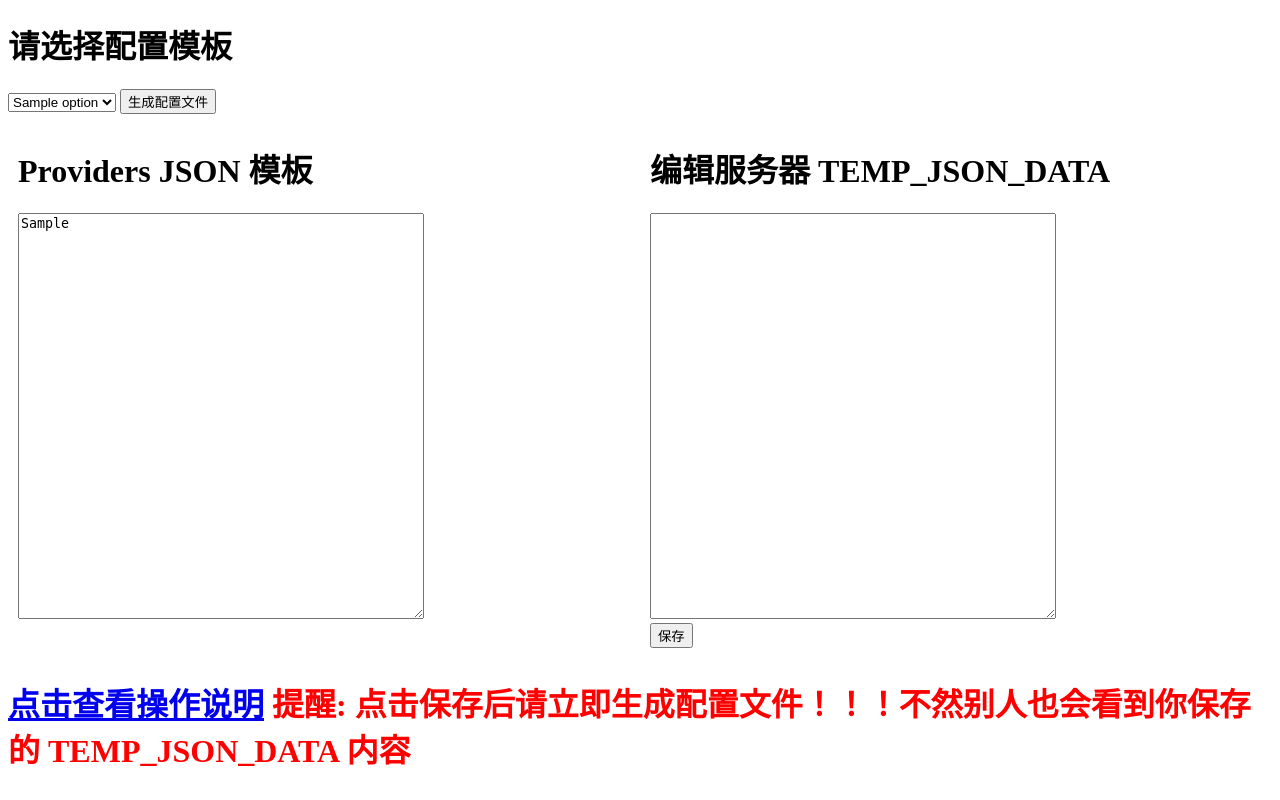
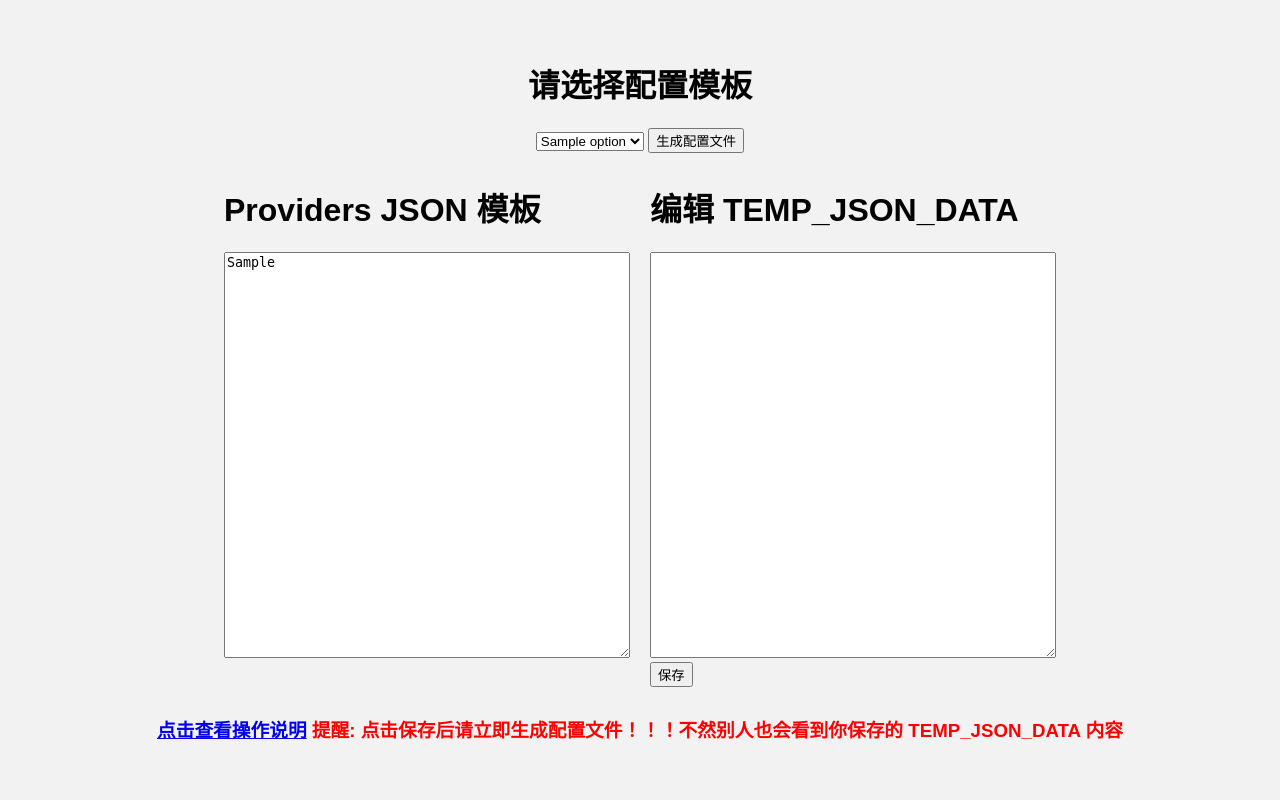
Before and after one commit to gg4924/sing-box-subscribe, a Flask app: template templates/index.html in a window 1280 px wide. Run offline with Flask 3, Linux system fonts and the light colour scheme; the template is opened without the code that fills it: most values are stand-ins (such as "Sample title", 1, 10 or a date in 2020).

Commit message:
修改布局，背景

```diff
--- a/templates/index.html
+++ b/templates/index.html
@@ -5,6 +5,16 @@
     <link rel="icon" href="https://raw.githubusercontent.com/Toperlock/sing-box-subscribe/main/public/favicon.ico" type="image/x-icon">
     <title>生成sing-box配置</title>
     <style>
+        body {
+            display: flex;
+            flex-direction: column;
+            align-items: center;
+            justify-content: center;
+            height: 100vh; /* 使内容在垂直方向上居中 */
+            margin: 0; /* 去掉默认的页面边距 */
+            font-family: Arial, sans-serif; /* 可选的字体 */
+            background-color: #f2f2f2;
+        }
         .container {
             display: flex;
         }
@@ -38,7 +48,7 @@
             </form>
         </div>
         <div class="right-box">
-            <h1>编辑服务器 TEMP_JSON_DATA</h1>
+            <h1>编辑 TEMP_JSON_DATA</h1>
             <form id="temp-json-form" method="POST" action="/edit_temp_json">
                 <textarea name="temp_json_data" rows="10" cols="40" style="width: 400px; height: 400px;">{{ temp_json_data | default('') }}</textarea>
                 <br>
@@ -47,9 +57,9 @@
         </div>
     </div>
     <div id="config-content">
-        <h1><a href="https://github.com/Toperlock/sing-box-subscribe#%E9%A1%B5%E9%9D%A2%E6%93%8D%E4%BD%9C%E6%AD%A5%E9%AA%A4" target="_blank" rel="noopener noreferrer">点击查看操作说明</a>
+        <h3><a href="https://github.com/Toperlock/sing-box-subscribe#%E9%A1%B5%E9%9D%A2%E6%93%8D%E4%BD%9C%E6%AD%A5%E9%AA%A4" target="_blank" rel="noopener noreferrer">点击查看操作说明</a>
             <span style="font-weight: bold; color: red;">提醒: 点击保存后请立即生成配置文件！！！不然别人也会看到你保存的 TEMP_JSON_DATA 内容</span>
-        </h1>
+        </h3>
         <pre id="config-text"></pre>
     </div>
     <script>
```
